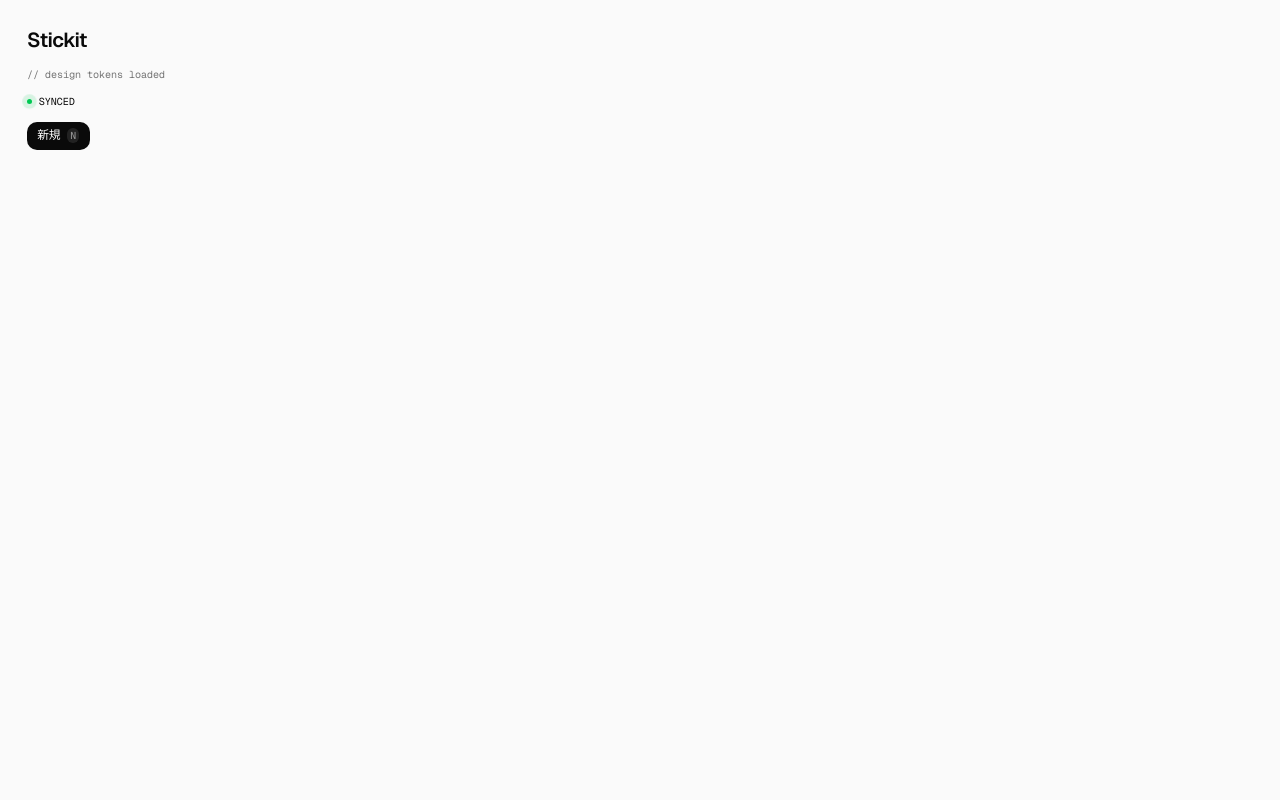
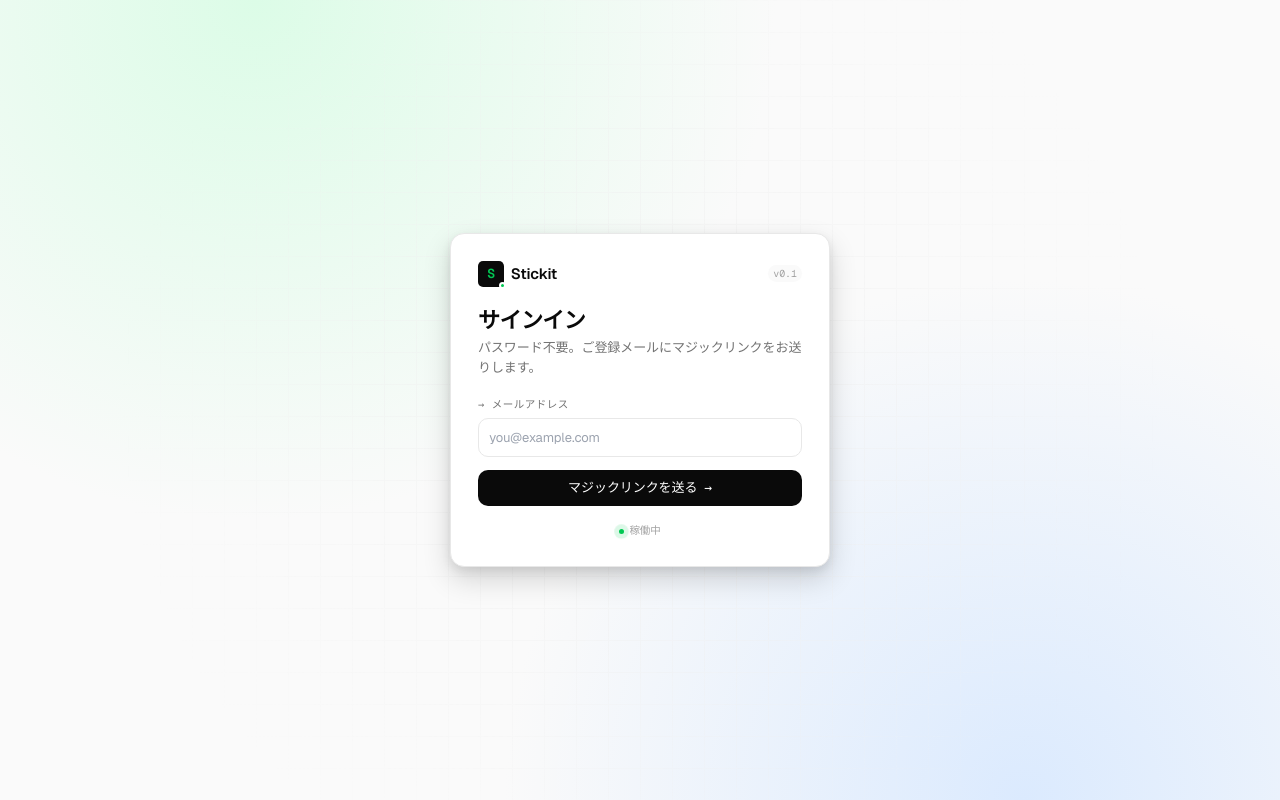
Before and after one commit to nkhtnkht-ops/Stickit, a React (Vite) app: page /login in a window 1280 px wide. Built offline with nearby package versions, Linux system fonts and the light colour scheme; no server answers; a web font is replaced by a local one.

Commit message:
feat: add auth context and magic link login (mock-fidelity)

```diff
--- a/package.json
+++ b/package.json
@@ -13,7 +13,8 @@
   "dependencies": {
     "@supabase/supabase-js": "^2.105.4",
     "react": "^18.3.1",
-    "react-dom": "^18.3.1"
+    "react-dom": "^18.3.1",
+    "react-router-dom": "^7.15.0"
   },
   "devDependencies": {
     "@testing-library/jest-dom": "^6.9.1",
--- a/src/App.tsx
+++ b/src/App.tsx
@@ -1,15 +1,22 @@
+import { Routes, Route, Navigate } from "react-router-dom";
+import Login from "@/pages/Login";
+import AuthCallback from "@/pages/AuthCallback";
+import { ProtectedRoute } from "@/components/ProtectedRoute";
+
 export default function App() {
   return (
-    <div className="p-8 space-y-4">
-      <h1 className="text-2xl font-semibold tracking-tight">Stickit</h1>
-      <p className="font-mono text-xs text-ink-3">// design tokens loaded</p>
-      <div className="flex gap-2 items-center">
-        <span className="pulse-dot"></span>
-        <span className="font-mono text-xs">SYNCED</span>
-      </div>
-      <button className="bg-ink text-white px-3 py-1.5 rounded text-sm font-medium">
-        新規 <span className="font-mono text-[10px] text-white/50 ml-1 px-1 py-px rounded bg-white/10">N</span>
-      </button>
-    </div>
+    <Routes>
+      <Route path="/login" element={<Login />} />
+      <Route path="/auth/callback" element={<AuthCallback />} />
+      <Route
+        path="/today"
+        element={
+          <ProtectedRoute>
+            <div className="p-8 font-mono text-xs text-ink-3">// logged in (placeholder, Task 9 で Layout 実装)</div>
+          </ProtectedRoute>
+        }
+      />
+      <Route path="*" element={<Navigate to="/today" replace />} />
+    </Routes>
   );
 }
--- /dev/null
+++ b/src/components/ProtectedRoute.tsx
@@ -0,0 +1,10 @@
+import { Navigate } from "react-router-dom";
+import { useAuth } from "@/contexts/AuthContext";
+import { ReactNode } from "react";
+
+export function ProtectedRoute({ children }: { children: ReactNode }) {
+  const { session, loading } = useAuth();
+  if (loading) return <div className="p-8 font-mono text-xs text-ink-3">// loading…</div>;
+  if (!session) return <Navigate to="/login" replace />;
+  return <>{children}</>;
+}
--- /dev/null
+++ b/src/contexts/AuthContext.tsx
@@ -0,0 +1,50 @@
+import { createContext, useContext, useEffect, useState, ReactNode } from "react";
+import { Session } from "@supabase/supabase-js";
+import { supabase } from "@/lib/supabase";
+
+type AuthCtx = {
+  session: Session | null;
+  loading: boolean;
+  signInWithEmail: (email: string) => Promise<{ error: Error | null }>;
+  signOut: () => Promise<void>;
+};
+
+const Ctx = createContext<AuthCtx | null>(null);
+
+export function AuthProvider({ children }: { children: ReactNode }) {
+  const [session, setSession] = useState<Session | null>(null);
+  const [loading, setLoading] = useState(true);
+
+  useEffect(() => {
+    supabase.auth.getSession().then(({ data }) => {
+      setSession(data.session);
+      setLoading(false);
+    });
+    const { data: sub } = supabase.auth.onAuthStateChange((_e, s) => setSession(s));
+    return () => sub.subscription.unsubscribe();
+  }, []);
+
+  const signInWithEmail = async (email: string) => {
+    const { error } = await supabase.auth.signInWithOtp({
+      email,
+      options: { emailRedirectTo: `${window.location.origin}/auth/callback` },
+    });
+    return { error };
+  };
+
+  const signOut = async () => {
+    await supabase.auth.signOut();
+  };
+
+  return (
+    <Ctx.Provider value={{ session, loading, signInWithEmail, signOut }}>
+      {children}
+    </Ctx.Provider>
+  );
+}
+
+export function useAuth() {
+  const ctx = useContext(Ctx);
+  if (!ctx) throw new Error("useAuth must be used inside AuthProvider");
+  return ctx;
+}
--- a/src/main.tsx
+++ b/src/main.tsx
@@ -1,10 +1,16 @@
 import React from "react";
 import ReactDOM from "react-dom/client";
+import { BrowserRouter } from "react-router-dom";
+import { AuthProvider } from "@/contexts/AuthContext";
+import App from "./App";
 import "./styles/globals.css";
-import App from "./App";
 
 ReactDOM.createRoot(document.getElementById("root")!).render(
   <React.StrictMode>
-    <App />
+    <BrowserRouter>
+      <AuthProvider>
+        <App />
+      </AuthProvider>
+    </BrowserRouter>
   </React.StrictMode>
 );
--- /dev/null
+++ b/src/pages/AuthCallback.tsx
@@ -0,0 +1,14 @@
+import { useEffect } from "react";
+import { useNavigate } from "react-router-dom";
+import { useAuth } from "@/contexts/AuthContext";
+
+export default function AuthCallback() {
+  const navigate = useNavigate();
+  const { session, loading } = useAuth();
+  useEffect(() => {
+    if (!loading) navigate(session ? "/today" : "/login", { replace: true });
+  }, [session, loading, navigate]);
+  return (
+    <div className="p-8 font-mono text-xs text-ink-3">// signing in…</div>
+  );
+}
--- /dev/null
+++ b/src/pages/Login.tsx
@@ -0,0 +1,102 @@
+import { useState } from "react";
+import { useAuth } from "@/contexts/AuthContext";
+
+export default function Login() {
+  const { signInWithEmail } = useAuth();
+  const [email, setEmail] = useState("");
+  const [sent, setSent] = useState(false);
+  const [error, setError] = useState<string | null>(null);
+
+  const onSubmit = async (e: React.FormEvent) => {
+    e.preventDefault();
+    setError(null);
+    const { error } = await signInWithEmail(email);
+    if (error) setError(error.message);
+    else setSent(true);
+  };
+
+  return (
+    <div className="min-h-screen grid place-items-center p-4 relative overflow-hidden">
+      {/* グラデーショングロー */}
+      <div
+        className="absolute inset-0 pointer-events-none"
+        style={{
+          background:
+            "radial-gradient(circle at 20% 0%, #DCFCE7 0%, transparent 40%), radial-gradient(circle at 80% 100%, #DBEAFE 0%, transparent 40%)",
+        }}
+      />
+      {/* グリッド背景 */}
+      <div
+        className="absolute inset-0 pointer-events-none opacity-50"
+        style={{
+          backgroundImage:
+            "linear-gradient(#EFEFEF 1px, transparent 1px), linear-gradient(90deg, #EFEFEF 1px, transparent 1px)",
+          backgroundSize: "32px 32px",
+          maskImage:
+            "radial-gradient(circle at 50% 50%, #000 20%, transparent 70%)",
+          WebkitMaskImage:
+            "radial-gradient(circle at 50% 50%, #000 20%, transparent 70%)",
+        }}
+      />
+
+      <form
+        onSubmit={onSubmit}
+        className="relative w-full max-w-[380px] bg-surface border border-border rounded-lg shadow-lg p-8"
+      >
+        {/* ブランド */}
+        <div className="flex items-center gap-2 mb-6">
+          <div className="w-[26px] h-[26px] rounded-md bg-ink text-accent grid place-items-center font-mono font-semibold text-[13px] relative">
+            S
+            <span className="absolute -bottom-0.5 -right-0.5 w-2 h-2 rounded-full bg-accent border-2 border-surface" />
+          </div>
+          <span className="font-semibold text-[15px] tracking-tightish">
+            Stickit
+          </span>
+          <span className="ml-auto font-mono text-[10px] text-ink-4 bg-bg px-1.5 py-px rounded">
+            v0.1
+          </span>
+        </div>
+
+        <h1 className="text-[22px] font-semibold tracking-[-0.025em] leading-tight">
+          サインイン
+        </h1>
+        <p className="text-ink-3 text-[13px] mt-1 mb-6">
+          パスワード不要。ご登録メールにマジックリンクをお送りします。
+        </p>
+
+        {sent ? (
+          <p className="text-[13px] text-ink-2">
+            メールを確認してリンクをクリックしてください。
+          </p>
+        ) : (
+          <>
+            <label className="flex items-center gap-1.5 font-mono text-[10.5px] font-medium uppercase tracking-wider text-ink-3 mb-1.5">
+              → メールアドレス
+            </label>
+            <input
+              type="email"
+              required
+              placeholder="you@example.com"
+              value={email}
+              onChange={(e) => setEmail(e.target.value)}
+              className="w-full px-3 py-2.5 border border-border rounded text-[13px] bg-surface focus:outline-none focus:border-ink focus:ring-2 focus:ring-black/5"
+            />
+            <button
+              type="submit"
+              className="w-full mt-4 py-2.5 bg-ink text-white rounded font-medium text-[13px] flex items-center justify-center gap-2 hover:bg-black transition-colors"
+            >
+              マジックリンクを送る <span className="font-mono">→</span>
+            </button>
+            {error && (
+              <p className="mt-3 text-crit text-[12px]">{error}</p>
+            )}
+          </>
+        )}
+
+        <div className="flex items-center justify-center gap-1.5 text-ink-4 font-mono text-[10.5px] mt-5">
+          <span className="pulse-dot" /> 稼働中
+        </div>
+      </form>
+    </div>
+  );
+}
```
Also changed, not shown: 2 other files (tests, documents, lock files or other folders).
